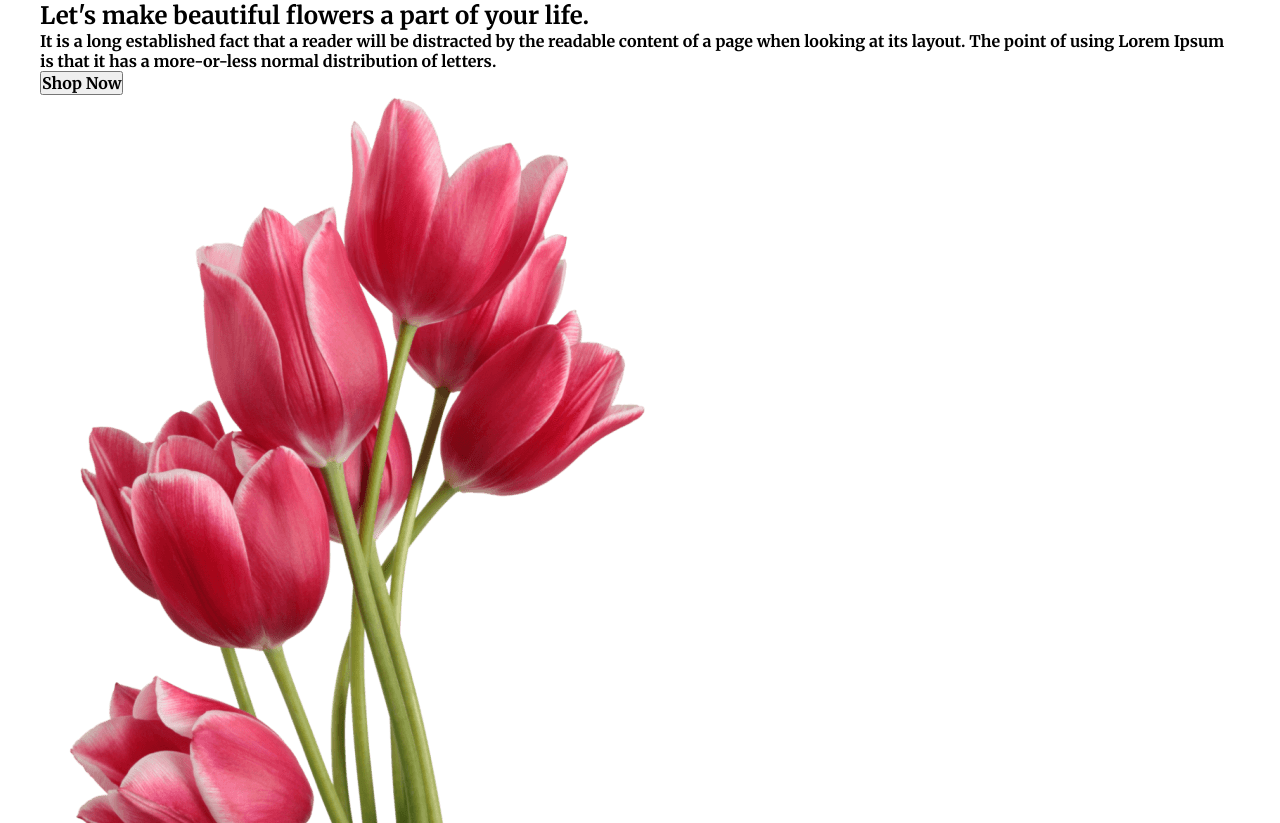
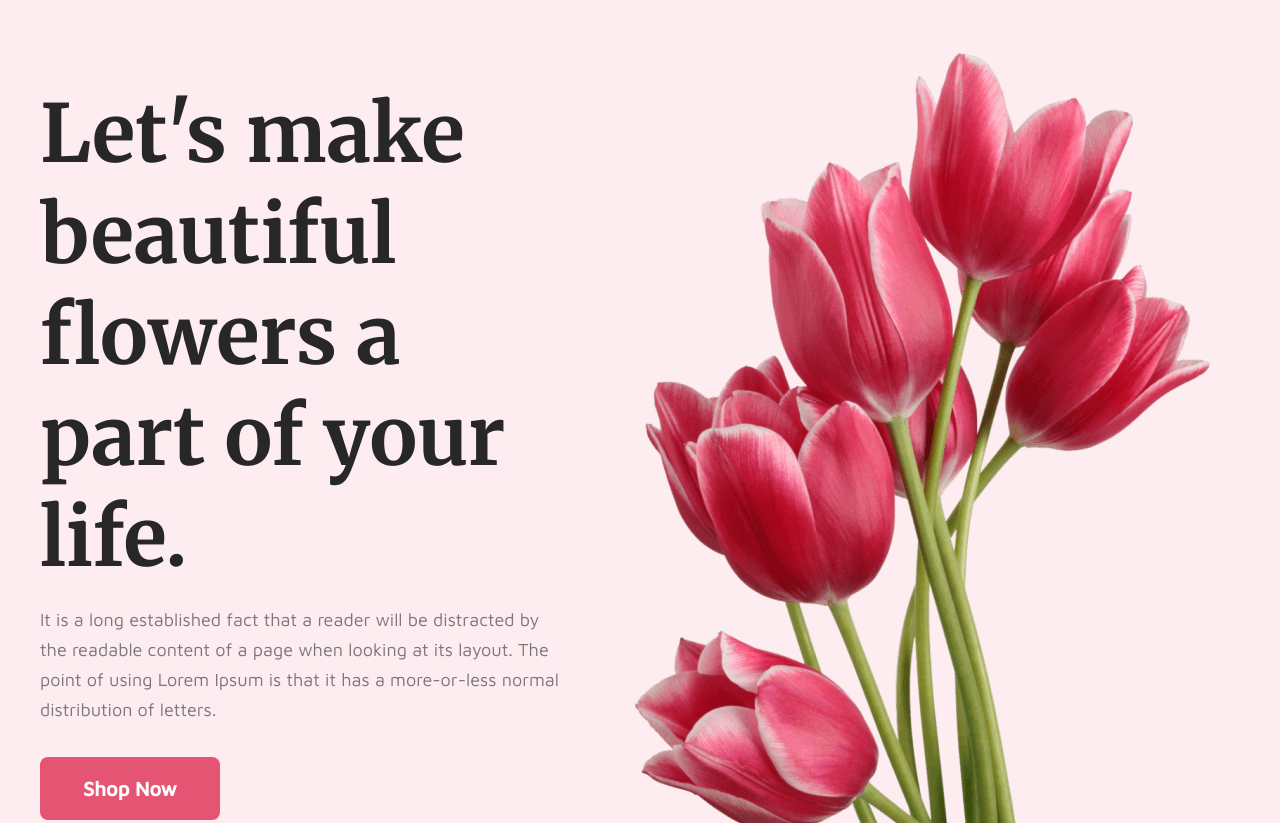
Before and after one commit to Tusar78/Flower-Shop, a plain HTML site: page index.html in a window 1280 px wide. Shown: the top 823 px of the page. Drawn offline with Linux system fonts and the light colour scheme.

Commit message:
Heading section style done

```diff
--- a/assets/css/style.css
+++ b/assets/css/style.css
@@ -9,7 +9,7 @@
 }
 
 body {
-  font-family: "Merriweather", serif;
+  font-family: "Maven Pro", sans-serif;
   font-size: 1rem;
   font-weight: 400;
 }
@@ -28,7 +28,7 @@ a {
 
 input,
 button {
-  font-family: "Merriweather", serif;
+  font-family: "Maven Pro", sans-serif;
   font-size: 1rem;
 }
 
@@ -43,3 +43,59 @@ button {
   display: flex;
   justify-content: center;
 }
+
+/* =-= Start Hero Section =-= */
+.hero {
+  width: 100%;
+  padding: 50px 0 0;
+  background-color: rgba(229, 84, 115, 0.1);
+}
+
+.hero__content {
+  display: flex;
+  justify-content: space-between;
+  align-items: center;
+}
+
+.hero__text-wrap {
+  width: 100%;
+  max-width: 725px;
+  flex-grow: 1;
+}
+
+.hero__thumb-wrap {
+  width: 100%;
+  max-width: 635px;
+  flex-grow: 1;
+  margin-left: 40px;
+}
+
+.hero__title {
+  font-size: 80px;
+  font-weight: 700;
+  color: #272727;
+}
+
+.hero__text {
+  font-size: 18px;
+  font-weight: 400;
+  color: rgba(39, 39, 39, 0.6);
+  line-height: 30px;
+  margin-top: 17px;
+  max-width: 634px;
+}
+
+.hero__btn-wrap {
+  margin-top: 32px;
+}
+
+.hero__btn {
+  padding: 20px 43px;
+  border: none;
+  border-radius: 8px;
+  background: #e55473;
+  color: #fff;
+  font-size: 20px;
+  font-weight: 700;
+  cursor: pointer;
+}
```
